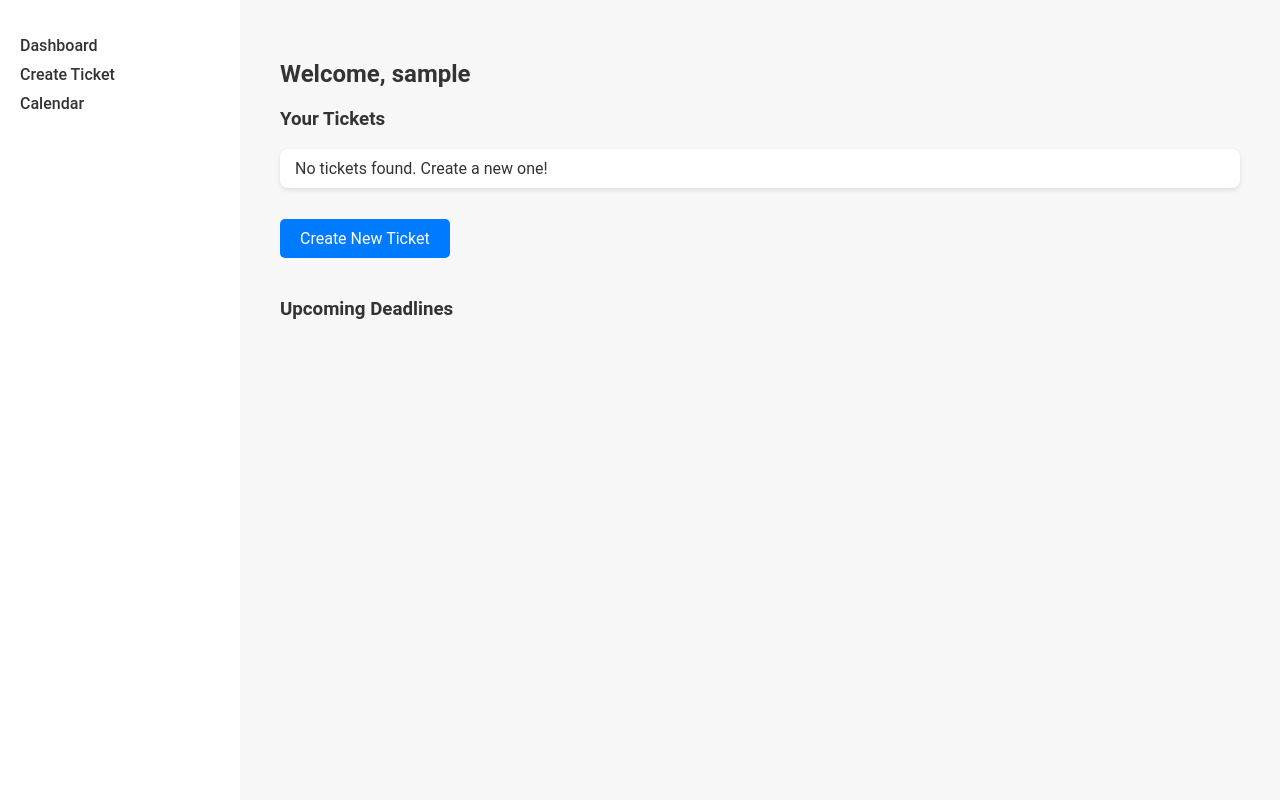
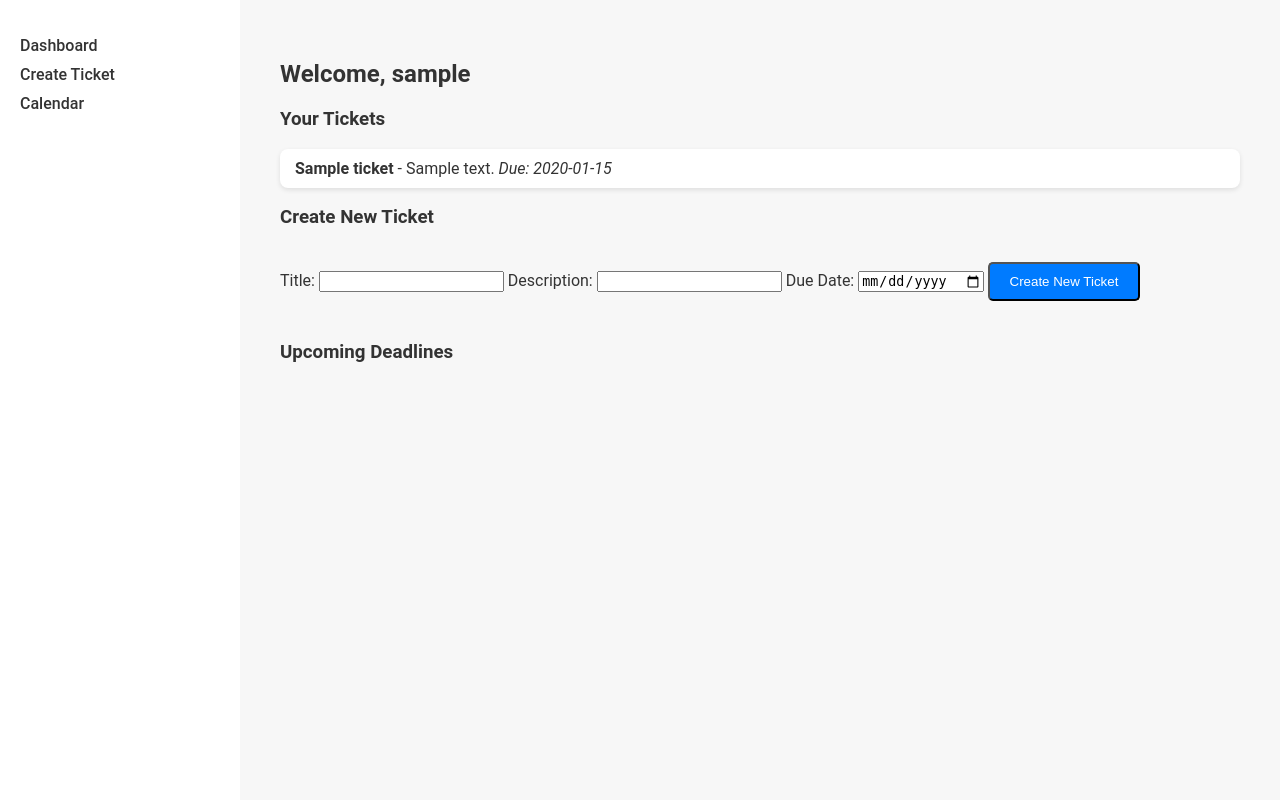
Before and after one commit to OleguerGregoriV/WebApp, a Flask app: page /main in a window 1280 px wide. Shown: the part 48-848 px from the top of the page. Run offline with Flask 3, Linux system fonts and the light colour scheme; the visitor is signed in with stand-in values (Sample User, id 1); tables that the repository leaves empty hold one stand-in row (values such as "Sample post"); parts of the project's set-up code (start-up, migrations or seed data) failed here and were passed over.

Commit message:
[ADD] creation of tickets and appearing in main page

```diff
--- a/app.py
+++ b/app.py
@@ -1,4 +1,4 @@
-from flask import Flask, render_template, request, redirect, url_for, g, session
+from flask import Flask, render_template, request, redirect, url_for, g, session, jsonify
 from flask_session import Session
 from helpers import error_message, login_required
 from werkzeug.security import check_password_hash, generate_password_hash
@@ -11,6 +11,13 @@ app.config["SESSION_PERMANENT"] = False
 app.config["SESSION_TYPE"] = "filesystem"
 Session(app)
 
+@app.after_request
+def after_request(response):
+    """Ensure responses aren't cached"""
+    response.headers["Cache-Control"] = "no-cache, no-store, must-revalidate"
+    response.headers["Expires"] = 0
+    response.headers["Pragma"] = "no-cache"
+    return response
 # Database configuration
 DATABASE = 'app.db'
 
@@ -68,10 +75,7 @@ def register():
             db.commit()
 
             cursor.execute('SELECT * FROM users')
-            users = cursor.fetchall()  # Fetch all rows
 
-            for user in users:
-                print(user)
 
             return redirect('/login')
 
@@ -117,8 +121,19 @@ def home():
 @login_required
 def main():
     if request.method == 'GET':
-        print(session['user_id'])
-        return render_template('main.html', username=session['username'], tickets=[])
+        tickets = []
+        try:
+            db = get_db()
+            cursor = db.cursor()
+
+            user_tickets = cursor.execute('SELECT * FROM tickets WHERE user_id = ?', (1,))
+
+            tickets = user_tickets.fetchall()
+
+        except Exception as e:
+            print(e)
+            return error_message(e)
+        return render_template('main.html', username=session['username'], tickets=tickets)
     return "TODO"
 
 @app.route('/calendar')
@@ -131,10 +146,29 @@ def calendar_view():
 def logout():
     return "TODO"
 
-@app.route('/create_ticket')
-@login_required
+@app.route('/create_ticket', methods=['POST'])
 def create_ticket():
-    return "TODO"
+
+    data = request.get_json()
+    title = data.get('title')
+    description = data.get('description')
+    due_date = data.get('due_date')
+
+    db = get_db()
+    try:
+        cursor = db.cursor()
+        cursor.execute('INSERT INTO tickets (user_id, title, description, due_date, is_deleted) VALUES (?,?,?,?,?)',(session['user_id'], title, description, due_date, 0))
+
+        db.commit()
+    except Exception as e:
+        return error_message(e)
+    # Return the new ticket data as a JSON response
+    return jsonify({
+        'id': 1,
+        'title': title,
+        'description': description,
+        'due_date': due_date
+    })
 
 if __name__ == '__main__':
     init_db()
--- /dev/null
+++ b/sql_scripts/tickets.sql
@@ -0,0 +1,10 @@
+CREATE TABLE tickets (
+    id INTEGER PRIMARY KEY AUTOINCREMENT UNIQUE,
+    user_id INTEGER,
+    created_at TIMESTAMP DEFAULT CURRENT_TIMESTAMP,
+    title TEXT NOT NULL,
+    description TEXT NOT NULL,
+    due_date DATE NOT NULL,
+    is_deleted INTEGER DEFAULT 0,
+    FOREIGN KEY(user_id) REFERENCES users(id)
+);
--- a/templates/main.html
+++ b/templates/main.html
@@ -7,21 +7,72 @@
 
     <section class="tickets-section">
         <h3>Your Tickets</h3>
-        <ul>
+        <ul id="ticket-list">
             {% for ticket in tickets %}
                 <li>
                     <strong>{{ ticket.title }}</strong> - {{ ticket.description }}
                     <em>Due: {{ ticket.due_date }}</em>
                 </li>
             {% else %}
-                <li>No tickets found. Create a new one!</li>
+                <li id="no-tickets">No tickets found. Create a new one!</li>
             {% endfor %}
         </ul>
-        <a href="{{ url_for('create_ticket') }}" class="btn">Create New Ticket</a>
+
+        <!-- Form to create new tickets -->
+        <h3>Create New Ticket</h3>
+        <form id="ticket-form">
+            <label for="title">Title:</label>
+            <input type="text" id="title" name="title" required>
+
+            <label for="description">Description:</label>
+            <input type="text" id="description" name="description" required>
+
+            <label for="due_date">Due Date:</label>
+            <input type="date" id="due_date" name="due_date" required>
+
+            <button type="submit" class="btn">Create New Ticket</button>
+        </form>
     </section>
 
     <section class="calendar-overview">
         <h3>Upcoming Deadlines</h3>
-        <!-- You can include an embedded mini-calendar or a list of upcoming tasks here -->
+        <!-- Add calendar here later -->
     </section>
+
+    <!-- Add jQuery for simplicity or fetch API if you prefer vanilla JS -->
+    <script>
+        document.getElementById("ticket-form").addEventListener("submit", function(event) {
+            event.preventDefault();
+
+            let title = document.getElementById("title").value;
+            let description = document.getElementById("description").value;
+            let due_date = document.getElementById("due_date").value;
+
+            fetch("/create_ticket", {
+                method: "POST",
+                headers: {
+                    "Content-Type": "application/json",
+                },
+                body: JSON.stringify({
+                    title: title,
+                    description: description,
+                    due_date: due_date
+                }),
+            })
+            .then(response => response.json())
+            .then(data => {
+                document.getElementById("ticket-form").reset();
+
+                const noTicketsMessage = document.getElementById("no-tickets");
+                if (noTicketsMessage) {
+                    noTicketsMessage.remove();
+                }
+
+                const newTicket = document.createElement("li");
+                newTicket.innerHTML = `<strong>${data.title}</strong> - ${data.description} <em>Due: ${data.due_date}</em>`;
+                document.getElementById("ticket-list").appendChild(newTicket);
+            })
+            .catch(error => console.error("Error:", error));
+        });
+    </script>
 {% endblock %}
```
Also changed, not shown: 2 other files.
